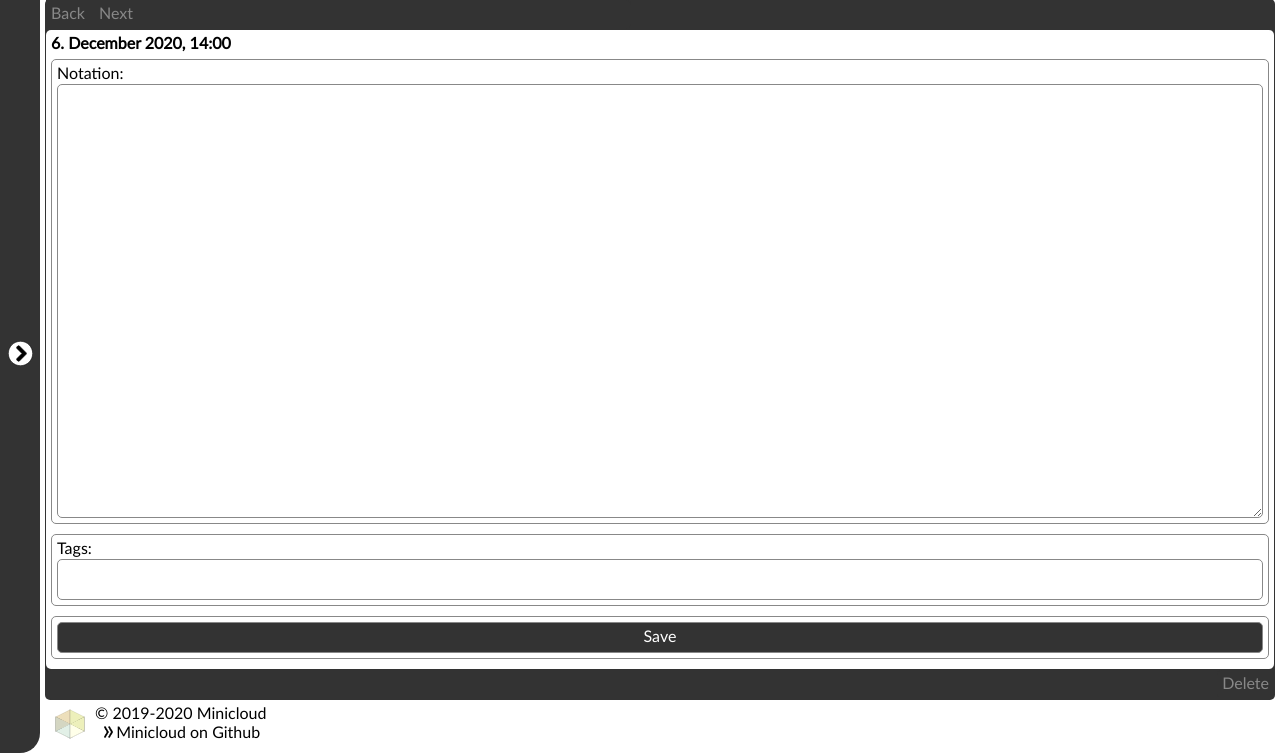
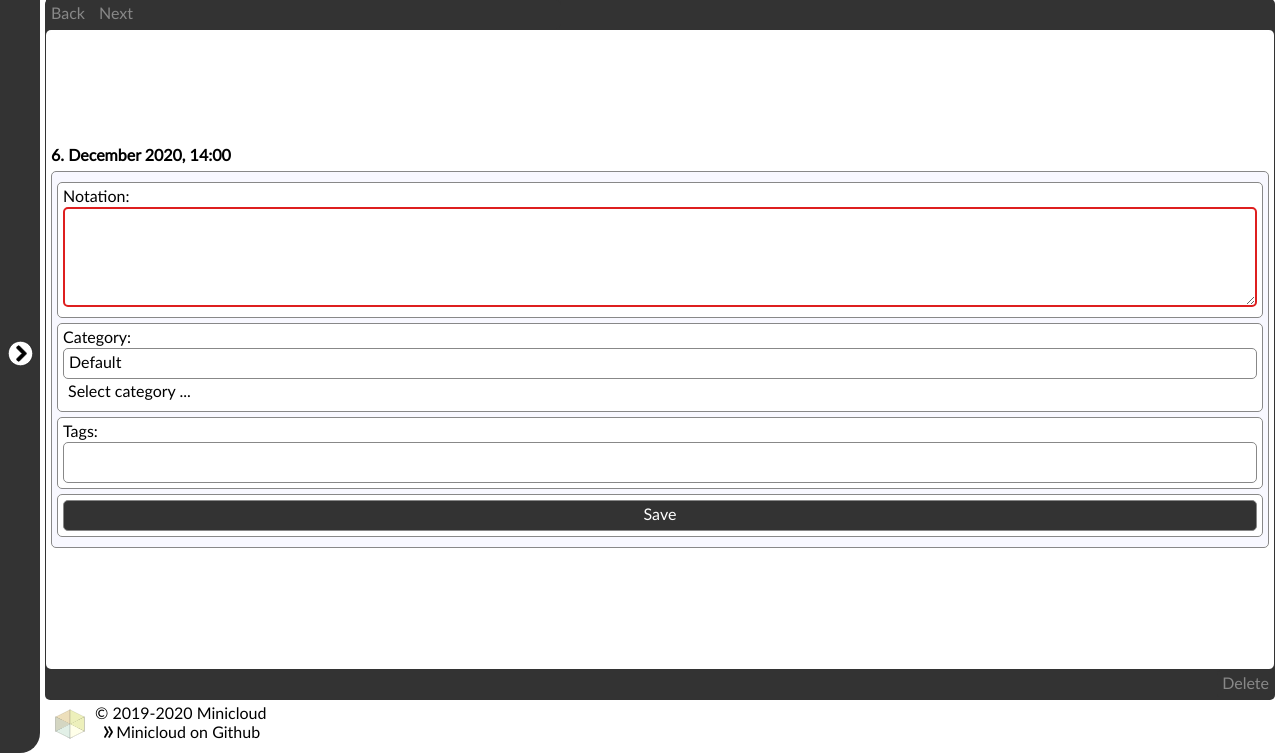
Before and after one commit to manuel-io/minicloud, a Flask app: page /notes/ in a window 1280 px wide. Shown: the part 47-800 px from the top of the page. Run offline with Flask 2, Linux system fonts and the light colour scheme; the visitor is signed in with stand-in values (Sample User, id 1); data that the repository does not hold is empty; some libraries are stand-ins or nearby versions; some web fonts are replaced.

Commit message:
Add categories to the notes tool

```diff
--- a/helpers.py
+++ b/helpers.py
@@ -55,12 +55,14 @@ def get_categories():
     try:
         with g.db.cursor(cursor_factory = psycopg2.extras.DictCursor) as cursor:
             cursor.execute("""
-              SELECT DISTINCT category FROM minicloud_gallery
-                WHERE user_id = %s
-              UNION SELECT DISTINCT category FROM minicloud_tasks
-                WHERE user_id = %s
-              GROUP BY category ORDER BY category ASC;
-              """, [ int(current_user.id), int(current_user.id) ])
+            SELECT DISTINCT category FROM minicloud_gallery
+              WHERE user_id = %s
+            UNION SELECT DISTINCT category FROM minicloud_tasks
+              WHERE user_id = %s
+            UNION SELECT DISTINCT category FROM minicloud_notes
+              WHERE user_id = %s
+            GROUP BY category ORDER BY category ASC;
+            """, [int(current_user.id), int(current_user.id),  int(current_user.id)])
 
             categories = cursor.fetchall()
 
--- a/notes.py
+++ b/notes.py
@@ -3,6 +3,7 @@ from datetime import datetime
 from flask import Blueprint, g, request, render_template, url_for, redirect, flash, abort, make_response, jsonify
 from users import User, login_required, current_user
 from config import app, Config
+from helpers import get_categories
 
 notes = Blueprint('notes', __name__)
 
@@ -17,6 +18,7 @@ def show():
     previous = None
     forward = None
     text = ''
+    category = 'Default'
     tags = []
 
     if 'uid' in request.args.keys():
@@ -26,8 +28,8 @@ def show():
         if uid:
             with g.db.cursor(cursor_factory = psycopg2.extras.DictCursor) as cursor:
                 cursor.execute("""
-                  SELECT * FROM minicloud_notes WHERE user_id = %s AND uid = %s
-                  """, [current_user.id, uid])
+                SELECT * FROM minicloud_notes WHERE user_id = %s AND uid = %s
+                """, [current_user.id, uid])
 
                 note = cursor.fetchone()
                 if note:
@@ -35,22 +37,23 @@ def show():
                     today = last.replace(tzinfo=utc).astimezone(zone).strftime('%-d. %B %Y, %H:%M')
                     uid = note['uid']
                     text = note['description']
+                    category = note['category']
                     tags = note['tags']
 
         with g.db.cursor(cursor_factory = psycopg2.extras.DictCursor) as cursor:
             cursor.execute("""
-              SELECT * FROM minicloud_notes WHERE user_id = %s
-              AND created_at < %s ORDER BY created_at DESC LIMIT 1
-              """, [current_user.id, last])
+            SELECT * FROM minicloud_notes WHERE user_id = %s
+            AND created_at < %s ORDER BY created_at DESC LIMIT 1
+            """, [current_user.id, last])
 
             data1 = cursor.fetchone()
             if data1: previous = data1['uid']
 
         with g.db.cursor(cursor_factory = psycopg2.extras.DictCursor) as cursor:
             cursor.execute("""
-              SELECT * FROM minicloud_notes WHERE user_id = %s
-              AND created_at > %s ORDER BY created_at ASC LIMIT 1
-              """, [current_user.id, last])
+            SELECT * FROM minicloud_notes WHERE user_id = %s
+            AND created_at > %s ORDER BY created_at ASC LIMIT 1
+            """, [current_user.id, last])
 
             data2 = cursor.fetchone()
             if data2: forward = data2['uid']
@@ -63,6 +66,8 @@ def show():
                           , today = today
                           , uid = uid
                           , text = text
+                          , category = category
+                          , categories = get_categories()
                           , tags = tags
                           , previous = previous
                           , forward = forward
@@ -116,6 +121,7 @@ def search():
 @login_required
 def save():
     description = request.form['description']
+    category = request.form['category']
     tags = []
     if 'tags' in request.form.keys():
         tags = [ tag.strip() for tag in request.form.get('tags').split(',') if len(tag.strip()) > 0 ]
@@ -123,8 +129,9 @@ def save():
     try:
         with g.db.cursor(cursor_factory = psycopg2.extras.DictCursor) as cursor:
             cursor.execute("""
-              INSERT INTO minicloud_notes (user_id, description, tags) VALUES (%s, %s, %s) RETURNING uid
-              """, [ current_user.id, description, tags ])
+            INSERT INTO minicloud_notes (user_id, description, category, tags)
+            VALUES (%s, %s, %s, %s) RETURNING uid
+            """, [current_user.id, description, category, tags])
 
             g.db.commit()
             uid = cursor.fetchone()['uid']
@@ -142,6 +149,7 @@ def save():
 @login_required
 def edit(uid):
     description = request.form['description']
+    category = request.form['category']
     tags = []
     if 'tags' in request.form.keys():
         tags = [ tag.strip() for tag in request.form.get('tags').split(',') if len(tag.strip()) > 0 ]
@@ -149,9 +157,9 @@ def edit(uid):
     try:
         with g.db.cursor(cursor_factory = psycopg2.extras.DictCursor) as cursor:
             cursor.execute("""
-              UPDATE minicloud_notes SET description = %s, tags = %s
-              WHERE user_id = %s AND uid = %s
-              """, [ description, tags, current_user.id, uid ])
+            UPDATE minicloud_notes SET description = %s, category = %s, tags = %s
+            WHERE user_id = %s AND uid = %s
+            """, [description, category, tags, current_user.id, uid])
 
             g.db.commit()
             flash(['Paper updated'], 'info')
--- a/share/schema.sql
+++ b/share/schema.sql
@@ -86,6 +86,7 @@ id BIGSERIAL UNIQUE PRIMARY KEY,
 uid VARCHAR(16) NOT NULL DEFAULT lpad(md5(random()::text), 16),
 user_id BIGINT NOT NULL REFERENCES minicloud_users(id) ON DELETE CASCADE,
 description TEXT NOT NULL,
+category TEXT NOT NULL DEFAULT 'Default',
 tags TEXT[] NOT NULL DEFAULT '{}',
 created_at TIMESTAMP WITHOUT TIME ZONE NOT NULL DEFAULT (now() AT TIME ZONE 'utc'),
 updated_at TIMESTAMP WITHOUT TIME ZONE NOT NULL,
--- a/static/scripts/script.js
+++ b/static/scripts/script.js
@@ -348,13 +348,14 @@ let tags_handle_input = (e, name) => {
 
 window.onload = (e) => {
   let inputs = document.querySelectorAll('form fieldset.error input');
-  inputs.forEach((input) => {
+  let textareas = document.querySelectorAll('form fieldset.error textarea');
+  [...inputs, ...textareas].forEach((input) => {
     input.classList.remove('required');
     input.oninvalid = (e) => {
       e.preventDefault();
       input.classList.add('required');
       /* Set focus on first invalid field in the form */
-      let invalid = input.form.querySelector('form fieldset.error input.required:invalid');
+      let invalid = input.form.querySelector('form fieldset.error > .required:invalid');
       invalid.focus();
     };
   });
--- a/static/styles/layout.css
+++ b/static/styles/layout.css
@@ -168,16 +168,17 @@ input[type=submit].info {
   background-color: #99cc33;
 }
 
-fieldset input:valid {
-  outline: 0;
-  box-shadow: none;
-}
 
+fieldset textarea:valid,
+fieldset textarea:invalid,
+fieldset input:valid,
 fieldset input:invalid {
   outline: 0;
   box-shadow: none;
 }
 
+fieldset textarea:invalid:focus,
+textarea textarea.required:invalid,
 fieldset input:invalid:focus,
 fieldset input.required:invalid {
   outline: 0;
@@ -186,10 +187,12 @@ fieldset input.required:invalid {
   border-width: 2px;
 }
 
+fieldset textarea + p.error,
 fieldset input + p.error {
   display: none;
 }
 
+fieldset textarea.required:invalid + p.error,
 fieldset input.required:invalid + p.error {
   display: block;
   color: #de1f1f;
--- a/templates/notes/_macros.html
+++ b/templates/notes/_macros.html
@@ -18,9 +18,10 @@
       <input type="hidden" name="csrf_token" value="{{ csrf_token() }}" />
 
       <div class="group">
-        <fieldset>
+        <fieldset class="error">
           <label>Search:</label>
           <input class="focus" type="text" name="search" required />
+          <p class="error">Fill out this field</p>
         </fieldset>
 
         <fieldset>
--- a/templates/notes/show.html
+++ b/templates/notes/show.html
@@ -21,6 +21,7 @@
         <input type="hidden" name="uid" value="{{ previous }}">
         <button {{ "disabled" if not previous }}>Back</button>
       </form>
+
       <form action="{{ url_for('notes.show') }}" method="get">
         <input type="hidden" name="uid" value="{{ forward }}">
         <button {{ "disabled" if not forward }}>Next</button>
@@ -33,11 +34,25 @@
       {% else %}
         <form action="{{ url_for('notes.save') }}" method="post">
       {% endif %}
-        <input type="hidden" name="csrf_token" value="{{ csrf_token() }}">
-        <h2>{{ today }}</h2>
-        <fieldset class="textarea">
+      <input type="hidden" name="csrf_token" value="{{ csrf_token() }}">
+      <h2>{{ today }}</h2>
+
+      <div class="group">
+        <fieldset class="textarea error">
           <label>Notation:</label>
           <textarea name="description" autofocus required>{{ text }}</textarea>
+          <p class="error">Fill out this field</p>
+        </fieldset>
+
+        <fieldset>
+          <label>Category:</label>
+          <input type="text" name="category" value="{{ category }}" required>
+          <select class="helper" onchange="handle_select_helper(event);">
+            <option value="0" selected disabled>Select category ...</option>
+            {% for option in categories %}
+              <option>{{ option.category }}</option>
+            {% endfor %}
+          </select>
         </fieldset>
 
         <fieldset>
@@ -58,6 +73,7 @@
         <fieldset>
           <input type="submit" value="Save">
         </fieldset>
+      </div>
       </form>
     </main>
 
```
Also changed, not shown: share/MIGRATIONS.md (renamed from share/Migration.md, +5 -0 lines), docs/CONFIG.md (renamed from docs/Install.md).
